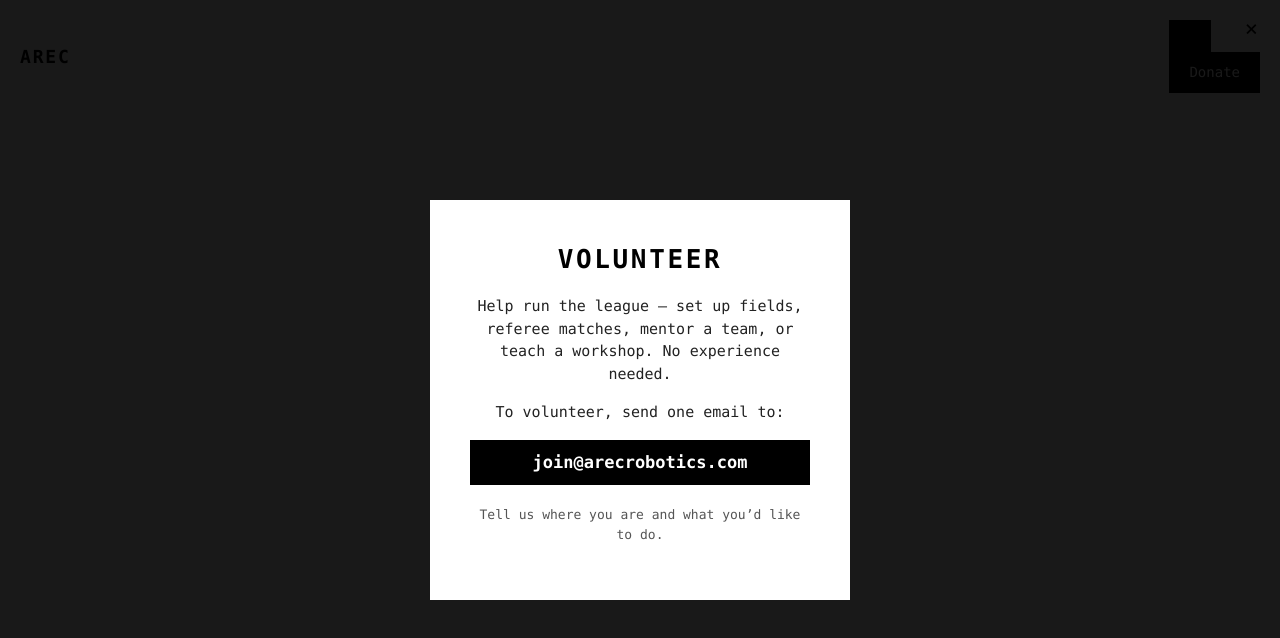
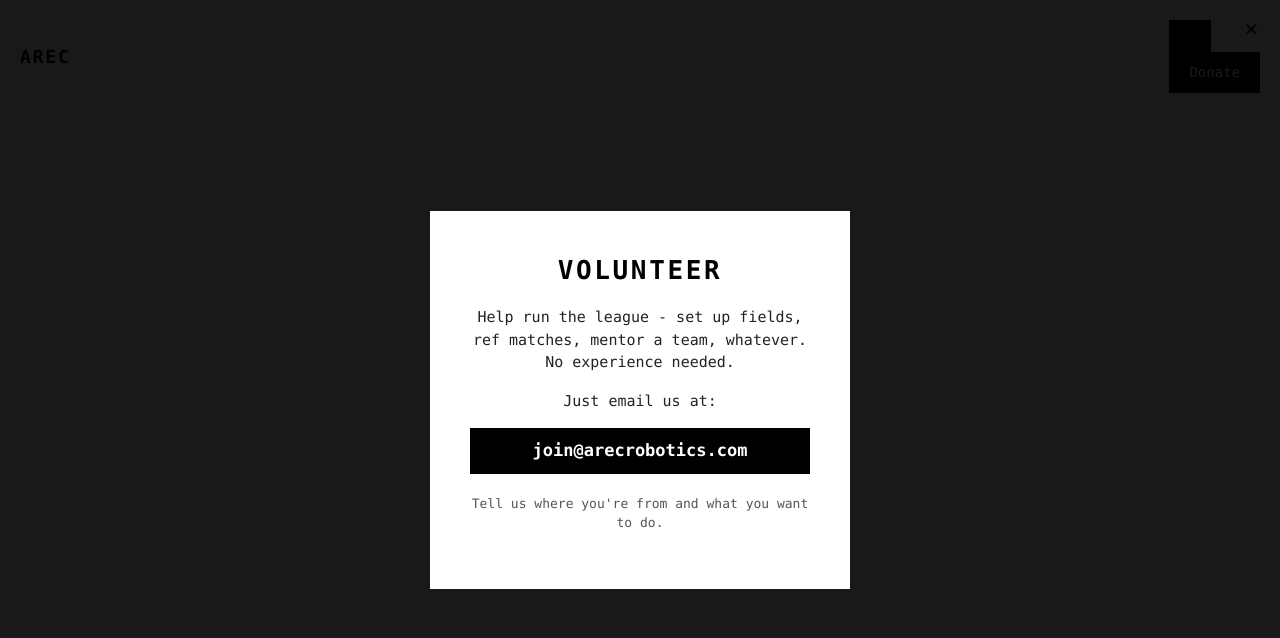
Before and after one commit to ARECRobotics/arecrobotics.github.io, a plain HTML site: page index.html in a window 1280 px wide. Both pictures are taken after a click on the button "Volunteer links". Drawn offline with Linux system fonts and the light colour scheme.

Commit message:
Update index.html

```diff
--- a/index.html
+++ b/index.html
@@ -2,7 +2,7 @@
 <html lang="en">
 <head>
     <meta charset="utf-8">
-    <title>AREC &mdash; Coming Soon</title>
+    <title>AREC - Coming Soon</title>
     <meta name="viewport" content="width=device-width, initial-scale=1">
     <style>
         * { box-sizing: border-box; margin: 0; padding: 0; }
@@ -124,17 +124,17 @@
     <div class="main">
         <img class="logo" src="logo.png" alt="AREC logo">
         <h1>Coming Soon</h1>
-        <p class="sub">The volunteer page is landing here shortly.</p>
+        <p class="sub">Volunteer page landing here soon.</p>
     </div>
 
     <div class="overlay" id="volunteer-modal" aria-modal="true" role="dialog" aria-labelledby="modal-title">
         <button class="close" id="close-modal" aria-label="Close">&times;</button>
         <div class="modal">
             <h2 id="modal-title">Volunteer</h2>
-            <p>Help run the league &mdash; set up fields, referee matches, mentor a team, or teach a workshop. No experience needed.</p>
-            <p>To volunteer, send one email to:</p>
-            <a class="email btn" href="mailto:join@arecrobotics.com?subject=I%20want%20to%20volunteer">join@arecrobotics.com</a>
-            <p style="font-size:13px;color:#555;margin-top:18px;">Tell us where you are and what you&rsquo;d like to do.</p>
+            <p>Help run the league - set up fields, ref matches, mentor a team, whatever. No experience needed.</p>
+            <p>Just email us at:</p>
+            <a class="email btn" href="mailto:join@arecrobotics.com?subject=I want to volunteer">join@arecrobotics.com</a>
+            <p style="font-size:13px;color:#555;margin-top:18px;">Tell us where you're from and what you want to do.</p>
         </div>
     </div>
 
```
